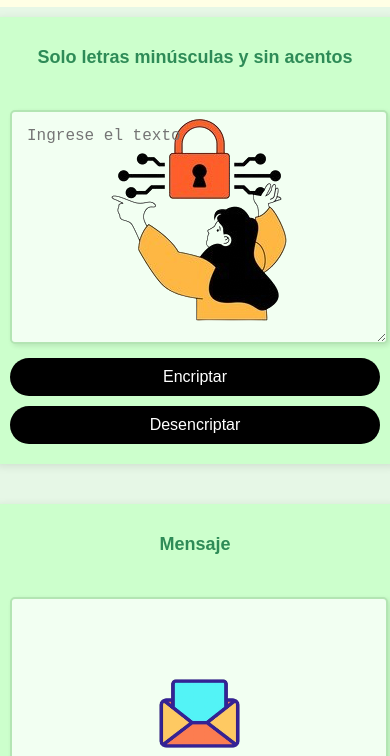
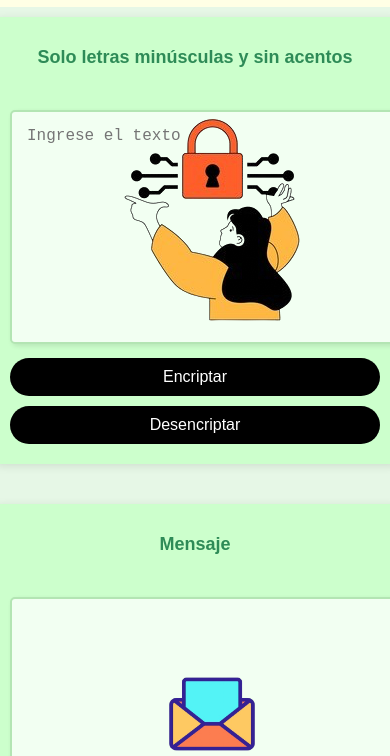
Before and after one commit to Joshua-Avendano/Desafio, a plain HTML site: page index.html in a window 390 px wide. Shown: the part 88-844 px from the top of the page. Drawn offline with Linux system fonts and the light colour scheme.

Commit message:
Update estilo.css

```diff
--- a/estilo.css
+++ b/estilo.css
@@ -200,7 +200,7 @@ footer p {
     }
 
     .text-area, .mensaje {
-        width: 93%;
+        width: 100%;
         height: 200px;
     }
 
```
